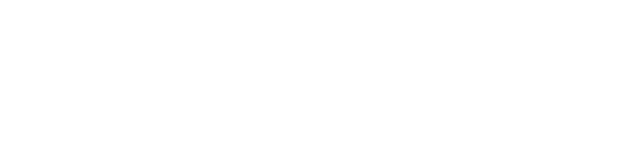
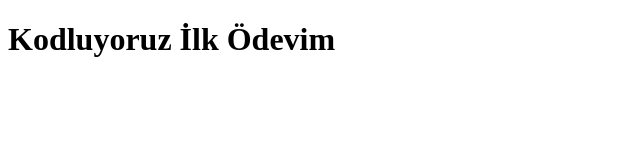
Before and after one commit to kubra414/kodluyoruzilkrepo, a plain HTML site: page index.html in a window 1280 px wide. Shown: the whole page, without its empty margins (0-640 px from the left). Drawn offline with Linux system fonts and the light colour scheme.

Commit message:
my second commit

```diff
--- a/index.html
+++ b/index.html
@@ -2,7 +2,7 @@
 <html lang="en">
 <head>
     <meta charset="UTF-8">
-    <title>Title</title>
+    <h1>Kodluyoruz İlk Ödevim</h1>
 </head>
 <body>
 
```
Also changed, not shown: figures/img.png (added), 1 other file.
